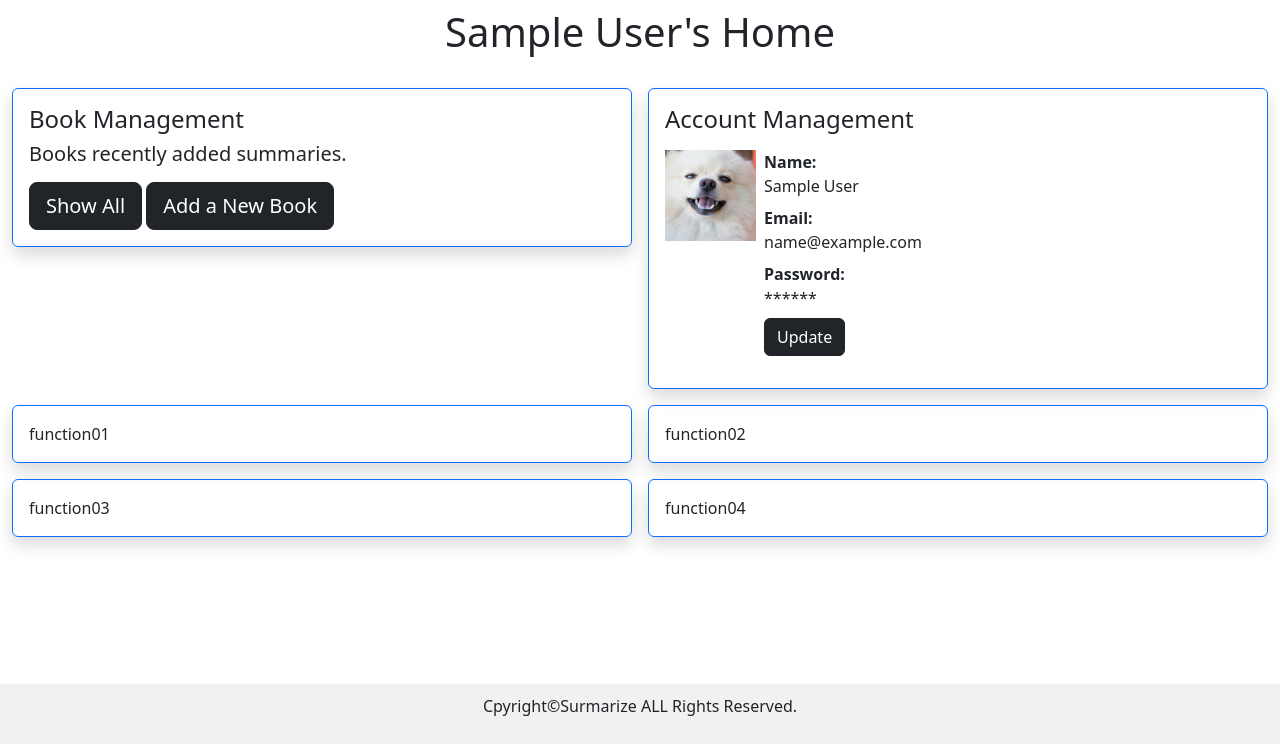
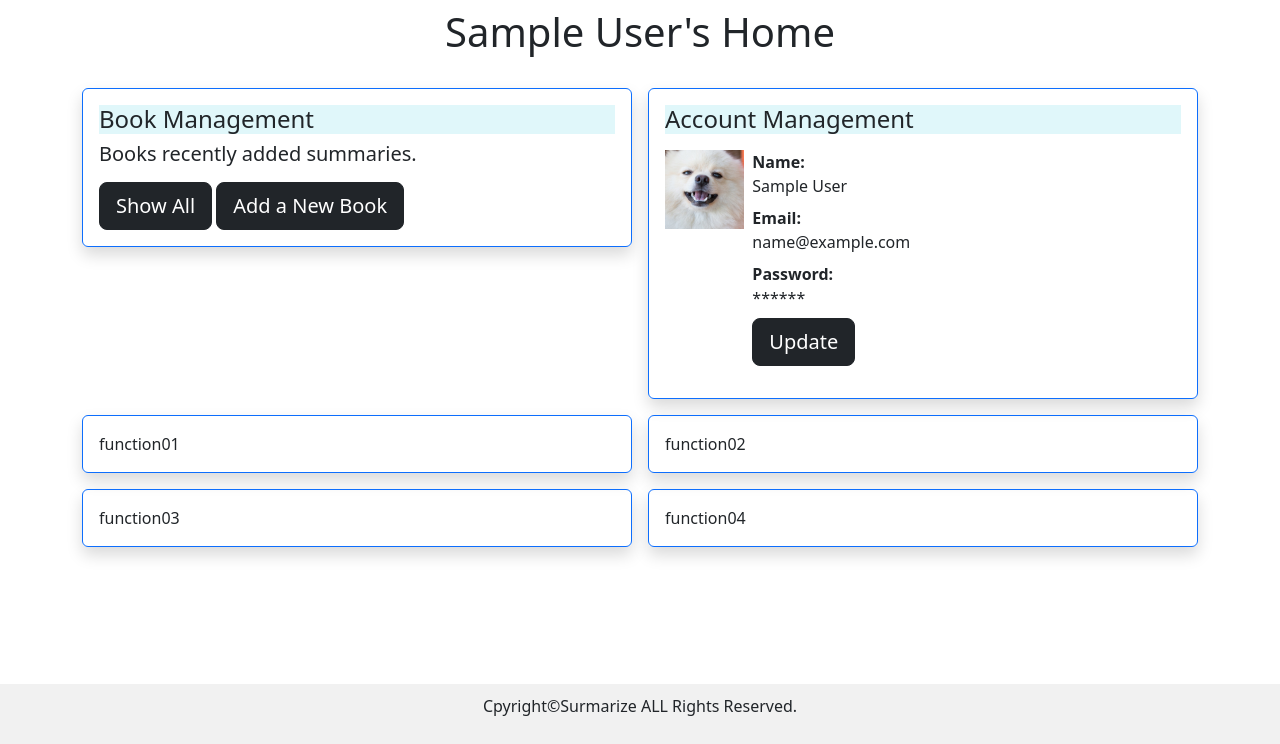
Before and after one commit to nakano-tsukasa/nakanotsukasa-Portfolio, a Flask app: page /account in a window 1280 px wide. Shown: the part 56-800 px from the top of the page. Run offline with Flask 3, Linux system fonts and the light colour scheme; the visitor is signed in with stand-in values (Sample User, id 1).

Commit message:
error handling in book_register

```diff
--- a/routes/book_register_routes.py
+++ b/routes/book_register_routes.py
@@ -12,9 +12,9 @@ book_register_bp = Blueprint('book_register', __name__)
 
 @book_register_bp.route('/', methods=['POST'])
 def register():
-    book_name = request.form['bookTitle']
-    author = request.form['author']
-    published_date = request.form['publishedDate']
+    book_name = request.form.get('bookTitle')
+    author = request.form.get('author') or None
+    published_date = request.form.get('publishedDate') or None
 
     user_id = current_user.id
 
--- a/static/css/styles.css
+++ b/static/css/styles.css
@@ -118,6 +118,10 @@ nav #home_btn img {
     padding: 0;
 }
 
+.custom_bg {
+    background-color: #e0f7fa; /* 薄い青色 */
+}
+
 /* summarizer.html ------------------------------------------- */
 
 .new-summary-area {
--- a/templates/account.html
+++ b/templates/account.html
@@ -3,12 +3,12 @@
 
 {% block content %}
 
-<div class="container-fluid">
+<div class="container">
     <h1 class="my-2 text-center">{{ current_user.name }}'s Home</h1>
     <div class="row g-3 mb-3 mt-3"> <!-- グリッド間隔を3に設定 -->
         <div class="col-md-6">
             <div class="border border-primary rounded shadow p-3">
-                <h4>Book Management</h4>
+                <h4 class="custom_bg">Book Management</h4>
                 <h5>Books recently added summaries.</h5>
                 <ul>
                     {% for book in books[:10] %}
@@ -21,7 +21,7 @@
         </div>
         <div class="col-md-6">
             <div class="border border-primary rounded shadow p-3">
-                <h4>Account Management</h4>
+                <h4 class="custom_bg">Account Management</h4>
                 <div class="row g-2 mt-1"> <!-- 内部のグリッド間隔も調整 -->
                     <div class="col-2">
                         <img class="accountimg" src="../static/img/dog.jpg" alt="">
@@ -37,7 +37,7 @@
                             <dt>Password:</dt>
                             <dd id="password">******</dd>
 
-                            <a href="###" class="btn btn-dark">Update</a>
+                            <a href="###" class="btn btn-dark btn-lg">Update</a>
                         </dl>
                     </div>
                 </div>
--- a/templates/registration.html
+++ b/templates/registration.html
@@ -3,7 +3,7 @@
 
 {% block content %}
 <div class="container">
-    <form class="needs-validation mt-5" action="{{url_for('book_register.register')}}" method="POST" novalidate>
+    <form class="needs-validation mt-5" action="{{url_for('book_register.register')}}" method="POST" novalidate id="book_register_form">
         <div class="m-4">
             <label for="bookTitle" class="form-label"><span class="badge bg-primary">BOOK TITLE</span></label>
             <!-- form-controlでエラー時の処理 -->
@@ -39,3 +39,6 @@
     </form>
 </div>
 {% endblock %}
+{% block script %}
+<script src="../static/js/book_regiser.js"></script>
+{% endblock %}
--- a/templates/user_signup.html
+++ b/templates/user_signup.html
@@ -7,7 +7,7 @@
     <div class="container">
         <!-- needs-validation:requiredに対応 -->
         <!-- novalidateでブラウザ固有のエラー処理を無効化 -->
-        <form class="needs-validation" action="{{ url_for('auth.submitinfo') }}" method="POST" novalidate>
+        <form class="needs-validation" action="{{ url_for('auth.submitinfo') }}" method="POST" novalidate id="user_signup_form">
         <div class="mb-3">
             <label for="InputName" class="form-label">User Name</label>
             <!-- form-controlでエラー時の処理 -->
```
Also changed, not shown: static/js/book_regiser.js (added, +35 -0 lines).
